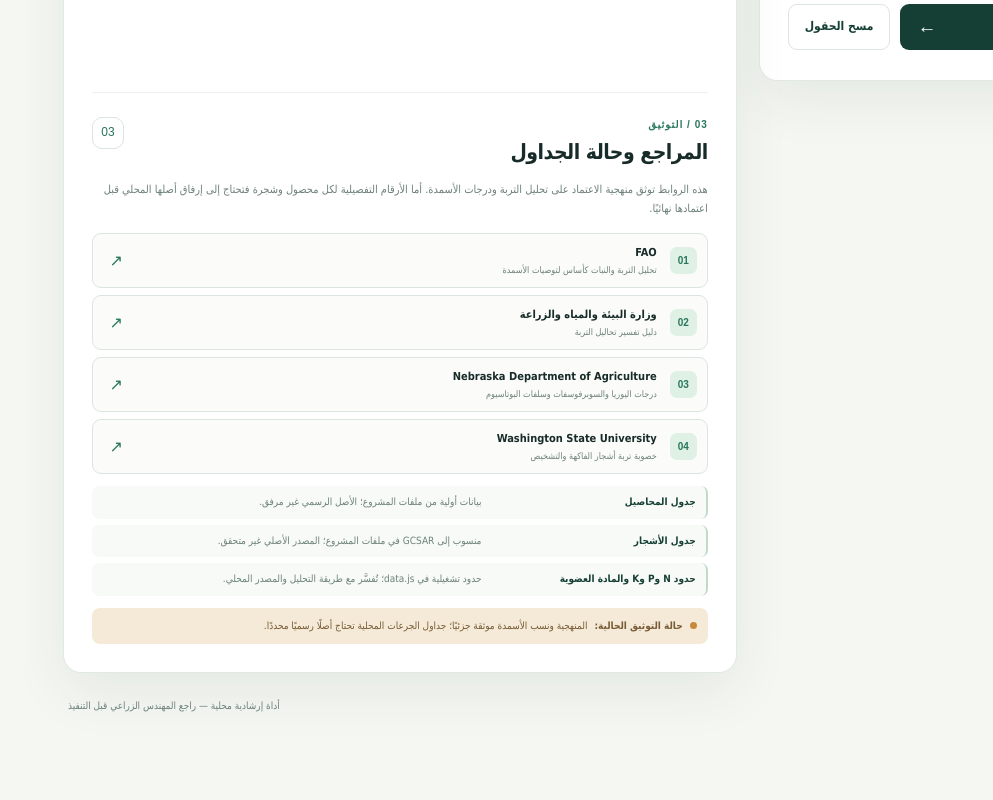
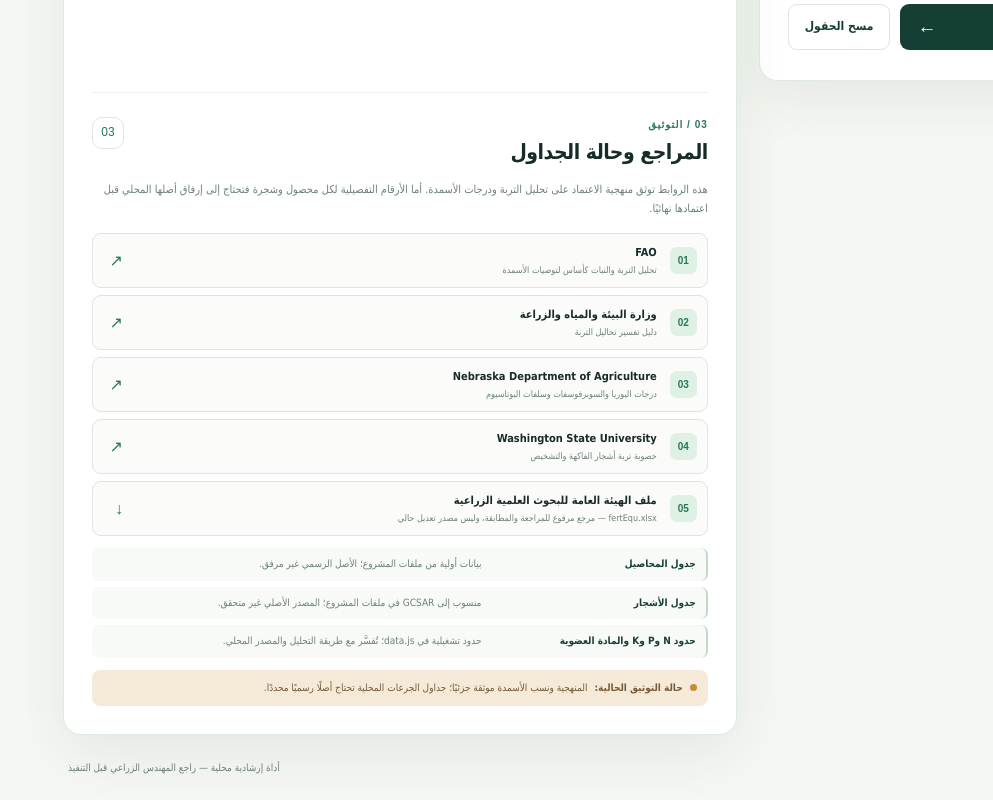
Before and after one commit to drengaymanhejazy/soilfert, a plain HTML site: page index.html in a window 1280 px wide. Shown: the part 998-1798 px from the top of the page, without its empty margins (287-1280 px from the left). Before the commit the page ends 1736 px from the top, so only its background shows below. Drawn offline with Linux system fonts and the light colour scheme.

Commit message:
Register Excel reference without changing recommendations

```diff
--- a/index.html
+++ b/index.html
@@ -205,6 +205,7 @@
               <a class="reference-item" href="https://www.mewa.gov.sa/ar/Ministry/Agencies/AgencyofAgriculture/OrganicCompain/LecturesDocs/%D8%AF%D9%84%D9%8A%D9%84%20%D8%B4%D8%B1%D8%AD%20%D9%88%D8%AA%D9%81%D8%B3%D9%8A%D8%B1%20%D8%AA%D8%AD%D8%A7%D9%84%D9%8A%D9%84%20%D8%A7%D9%84%D8%AA%D8%B1%D8%A8%D8%A9.pdf" target="_blank" rel="noopener"><span class="reference-index">02</span><span><strong>وزارة البيئة والمياه والزراعة</strong><small>دليل تفسير تحاليل التربة</small></span><b>↗</b></a>
               <a class="reference-item" href="https://nda.nebraska.gov/sites/default/files/plant/fertilizer/fertilizer_codes.pdf" target="_blank" rel="noopener"><span class="reference-index">03</span><span><strong>Nebraska Department of Agriculture</strong><small>درجات اليوريا والسوبرفوسفات وسلفات البوتاسيوم</small></span><b>↗</b></a>
               <a class="reference-item" href="https://wpcdn.web.wsu.edu/wp-ecommerce/uploads/sites/2/product-4485-sku-EM119E.pdf" target="_blank" rel="noopener"><span class="reference-index">04</span><span><strong>Washington State University</strong><small>خصوبة تربة أشجار الفاكهة والتشخيص</small></span><b>↗</b></a>
+              <a class="reference-item" href="fertEqu.xlsx" download="fertEqu.xlsx"><span class="reference-index">05</span><span><strong>ملف الهيئة العامة للبحوث العلمية الزراعية</strong><small>fertEqu.xlsx — مرجع مرفوع للمراجعة والمطابقة، وليس مصدر تعديل حالي</small></span><b>↓</b></a>
             </div>
             <div class="table-source-list" aria-label="مصدر الجداول الحالية">
               <div class="table-source"><strong>جدول المحاصيل</strong><span>بيانات أولية من ملفات المشروع؛ الأصل الرسمي غير مرفق.</span></div>
```
Also changed, not shown: 2 other files.
